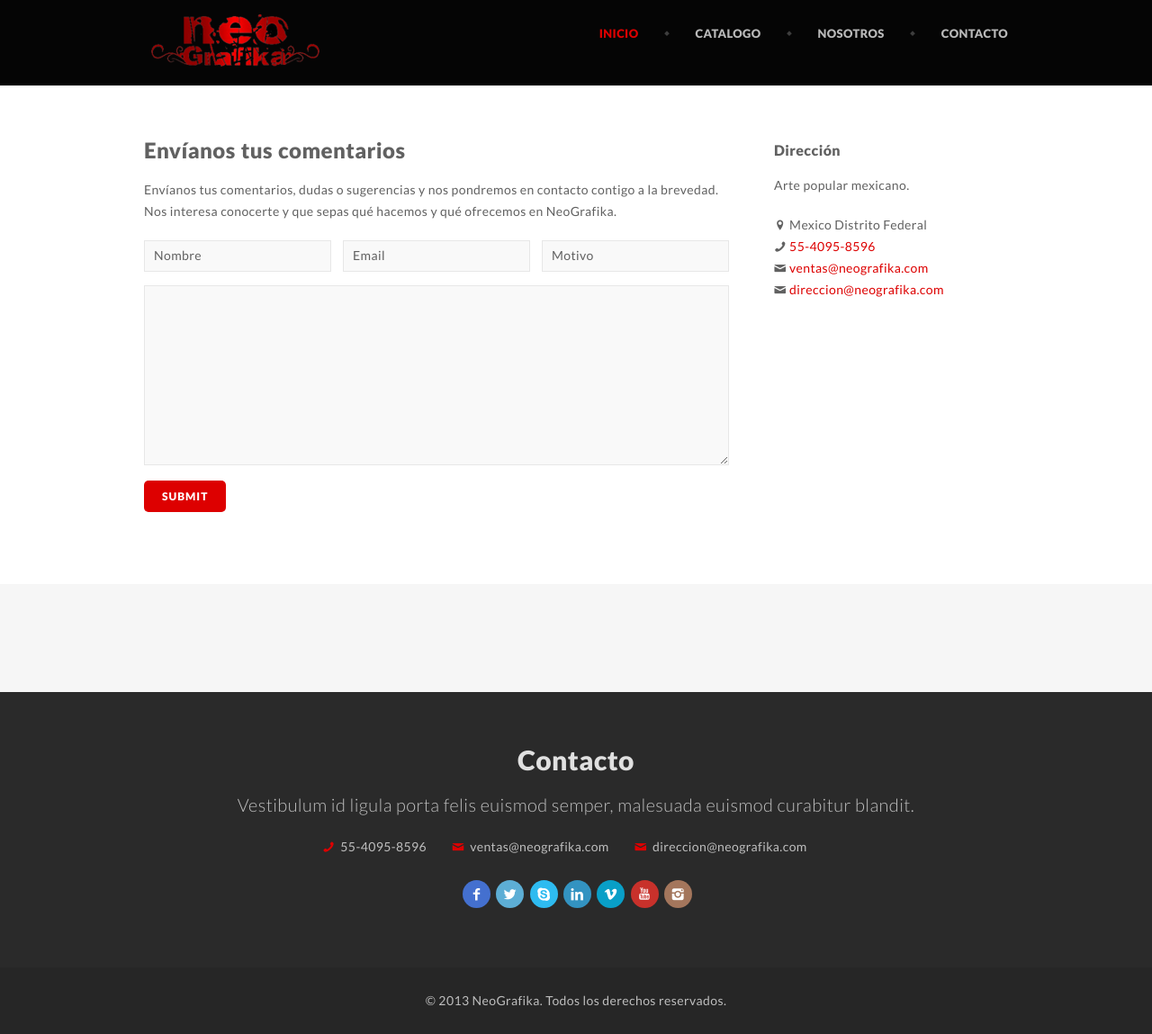
After one commit to Dizi7/NeoGrafika, a WordPress theme: template themes/neografika/page-contacto.php in a window 1280 px wide. The commit adds this page. Shown: the whole page at 90% size. Run offline with PHP 8.4 and a stand-in for WordPress, Linux system fonts and the light colour scheme; the site name, menu and one post (Sample post) are stand-ins, and other content is empty; some libraries are stand-ins or nearby versions.

Commit message:
catalogo y contacto

```diff
--- a/themes/neografika/css/color/red.css
+++ b/themes/neografika/css/color/red.css
@@ -1,125 +1,126 @@
 a {
-    color: #ff6760;
+    color: #DD0000;
 }
 h2.post-title a:hover {
-    color: #ff6760
+    color: #DD0000;
 }
 a.button,
 .forms fieldset .btn-submit,
 .comment-form .btn-submit,
 .filter li a,
 .page-navi ul li a {
-    background-color: #ff6760;
+    background-color: #DD0000;
 }
 ul li:before {
-    color: #ff6760;
+    color: #BB0000;
 }
 .lite1 {
-    color: #ff6760;
-    border-bottom: 1px dotted #ff6760;
+    color: #DD0000;
+    border-bottom: 1px dotted #DD0000;
 }
 .menu ul li.active a,
 .menu ul li a:hover,
 .menu ul li a.selected {
-    color: #ff6760
+    color: #DD0000;
 }
 .menu ul li ul:before {
-    border-bottom: 5px solid #ff6760;
+    border-bottom: 5px solid #DD0000;
 }
 .menu ul li ul li:first-child {
-    border-top: 2px solid #ff6760
+    border-top: 2px solid #DD0000;
 }
 .menu ul li ul li a:hover {
-    background-color: #ff6760;
+    background-color: #DD0000;
 }
 .box-wrapper .box:hover i.special {
-    color: #ff6760;
+    color: #DD0000;
 }
 .box-wrapper .box:hover p,
 .box-wrapper .box:hover h3 {
-    color: #ff6760;
+    color: #DD0000;
 }
 footer a:hover {
-    color: #ff6760
+    color: #DD0000;
 }
 .subfooter-wrapper a:hover {
-    color: #ff6760
+    color: #DD0000;
 }
 ul.contact-info li i {
-    color: #ff6760;
+    color: #DD0000;
 }
 .post .info .date {
-    background: #ff6760;
+    background: #DD0000;
 }
 .post-list h6 a:hover {
-    color: #ff6760
+    color: #DD0000;
 }
 .related-wrapper h2 a:hover {
-    color: #ff6760
+    color: #DD0000;
 }
 #comments .info h2 a:hover {
-    color: #ff6760
+    color: #DD0000;
 }
 #comments a.reply-link:hover {
-    color: #ff6760
+    color: #DD0000;
 }
 .tab a.active,
 .tab a:hover {
-    color: #ff6760
+    color: #DD0000;
 }
 #testimonials .author {
-    color: #ff6760;
+    color: #DD0000;
 }
 #testimonials .tab a.active,
 #testimonials .tab a:hover {
-    background: #ff6760;
+    background: #DD0000;
 }
 .toggle h4.title:hover,
 .toggle h4.title.active {
-    color: #ff6760
+    color: #DD0000;
 }
 .tp-caption .colored {
-    color: #ff6760
+    color: #DD0000;
 }
 .tp-bullets.simplebullets.round .bullet.selected,
 .tp-bullets.simplebullets.round .bullet:hover {
-    background-color: #ff6760
+    background-color: #DD0000;
 }
 .tparrows:hover {
-    background-color: #ff6760;
+    background-color: #DD0000;
 }
 .touchcarousel .touchcarousel-item .link:hover {
-    background-color: #ff6760;
+    background-color: #DD0000;
 }
 .touchcarousel .touchcarousel-item .caption a:hover {
-	color: #ff6760;
+	color: #DD0000;
 }
 .touch-carousel .scrollbar {
-    background-color: #ff6760 !important;
+    background-color: #DD0000 !important;
 }
 .fancybox-close:hover,
 .fancybox-prev span:hover,
 .fancybox-next span:hover {
-    background: #ff6760 !important;
+    background: #DD0000 !important;
 }
 .meter > span {
-    background-color: #ff6760;
+    background-color: #DD0000;
 }
 .pricing .plan h4 span {
-    color: #ff6760;
+    color: #DD0000;
 }
 .portfolio-detail-view .closebutton:hover,
 .portfolio-detail-view-remove .closebutton:hover {
-    background: #ff6760;
+    background: #DD0000;
 }
 .carousel .item .link:hover,
 .portfolio-detail-view .single .link:hover {
-    background-color: #ff6760;
+    background-color: #DD0000;
 }
 .carousel-control:hover {
-    background-color: #ff6760;
+    background-color: #DD0000;
 }
 .items li a .overlay,
 .overlay a .more {
-    background-color: rgba(255,103,96, 0.92);
+    background-color: #BB0000;
+    opacity: 0.75;
 }
--- a/themes/neografika/footer.php
+++ b/themes/neografika/footer.php
@@ -3,21 +3,22 @@
 		<footer class="aligncenter">
 			<!-- Begin Inner -->
 			<div class="inner">
-				<h1>Get In Touch</h1>
+				<h1>Contacto</h1>
 				<p class="description">Vestibulum id ligula porta felis euismod semper, malesuada euismod curabitur blandit.</p>
 				<ul class="contact-info">
-					<li><i class="icon-location"></i> Moonshine St. 14/05 Light City, Jupiter</li>
-					<li><i class="icon-phone"></i> 0247 541 65 87</li>
-					<li><i class="icon-mail"></i> <a href="mailto:support@longwave.com">support@longwave.com</a></li>
+					<!-- <li><i class="icon-location"></i> Moonshine St. 14/05 Light City, Jupiter</li> -->
+					<li><i class="icon-phone"></i> <a href="tel://6176101405">55-4095-8596</a></li>
+					<li><i class="icon-mail"></i> <a href="mailto:ventas@neografika.com">ventas@neografika.com</a></li>
+					<li><i class="icon-mail"></i> <a href="mailto:direccion@neografika.com">direccion@neografika.com</a></li>
 				</ul>
 				<ul class="social">
-					<li><a href="#"><i class="icon-s-rss"></i></a></li>
+					<li><a href="#"><i class="icon-s-facebook"></i></a></li>
 					<li><a href="#"><i class="icon-s-twitter"></i></a></li>
-					<li><a href="#"><i class="icon-s-facebook"></i></a></li>
-					<li><a href="#"><i class="icon-s-dribbble"></i></a></li>
-					<li><a href="#"><i class="icon-s-pinterest"></i></a></li>
+					<li><a href="#"><i class="icon-s-skype"></i></a></li>
+					<li><a href="#"><i class="icon-s-linkedin"></i></a></li>
+					<li><a href="#"><i class="icon-s-vimeo"></i></a></li>
+					<li><a href="#"><i class="icon-s-youtube"></i></a></li>
 					<li><a href="#"><i class="icon-s-instagram"></i></a></li>
-					<li><a href="#"><i class="icon-s-vimeo"></i></a></li>
 				</ul>
 			</div>
 			<!-- Begin Inner -->
@@ -28,7 +29,7 @@
 		<div class="subfooter-wrapper">
 			<!-- Begin Inner -->
 			<div class="inner">
-				<p>© 2013 Webpaint. All rights reserved. Theme by <a href="http://elemisfreebies.com">elemis</a>.</p>
+				<p>© 2013 NeoGrafika. Todos los derechos reservados.</p>
 			</div>
 			<!-- Begin Inner -->
 		</div>
--- a/themes/neografika/functions.php
+++ b/themes/neografika/functions.php
@@ -5,24 +5,6 @@
 	add_filter('show_admin_bar' ,function($content){
 		return ( current_user_can("administrator") ) ? $content : false;
 	});
-
-// QUITAR ELEMENTOS DEL MENU DENTRO DEL DASHBOARD ////////////////////////////////////
-
-/*	add_action('admin_menu', function() {
-		// quitar estos elementos
-		$remove = array(__('Pages'),__('Posts'),__('Tools'),__('Comments'),__('Appearance'));
-
-		// global menu object
-		global $menu; end($menu);
-
-		// filtrar y quitar los elementos
-		while(prev($menu)){
-			$value = explode(' ',$menu[key($menu)][0]);
-			if(in_array($value[0] != NULL ? $value[0] : '' , $remove)){
-				unset( $menu[key($menu)] );
-			}
-		}
-	});*/
 
 // POST TYPES, METABOXES AND TAXONOMIES //////////////////////////////////////////////
 
@@ -56,6 +38,7 @@
 		wp_enqueue_script('twitter', JSPATH.'twitter.min.js', '', false, false );
 		wp_enqueue_script('boostrapslider', JSPATH.'boostrapslider.js', '', false, false );
 		wp_enqueue_script('scripts', JSPATH.'scripts.js',  array('jquery'), false, true );
+		wp_localize_script('scripts', 'ajax_url',  get_bloginfo('wpurl').'/wp-admin/admin-ajax.php');
 
 		// styles
 		wp_enqueue_style('style', get_stylesheet_uri());
@@ -80,14 +63,13 @@
 	}
 
 	if(function_exists( 'add_image_size' )){
-		add_image_size( 'propiedad-thumb', 270, 220, true );
+		add_image_size( 'producto_thumb', 270, 220, true );
 	}
-
 
 // ADD EXTRA CONFIGURATIONS TO ADMIN MENU ////////////////////////////////////////////
 
 	add_action( 'admin_menu', function(){
-		$remove = array(__('Pages'),__('Posts'),__('Tools'),__('Comments'),__('Appearance'));
+		$remove = array(__('Posts'),__('Tools'),__('Comments'),__('Appearance'));
 		remove_dashboard_menus($remove);
 
 		//add_submenu_page( parent_slug, page_title, menu_title, capability, menu_slug, function )
@@ -166,6 +148,31 @@
 	}
 
 	/**
+	 *
+	 * Regresa todos los productos con el term especificado
+	 *
+	 * @param term slug
+	 * @return Array of objects que contiene todos los posts(productos)
+	 *
+	 **/
+	function get_posts_by_term_slug($slug){
+		global $wpdb;
+		$result = $wpdb->get_results(
+			"SELECT * from wp_posts
+				INNER JOIN wp_term_relationships as tr
+					ON ID = tr.object_id
+				INNER JOIN wp_term_taxonomy as tt
+					ON tr.term_taxonomy_id = tt.term_taxonomy_id
+				INNER JOIN wp_terms as t
+					ON t.term_id = tt.term_id
+					WHERE t.slug = '$slug'
+						AND post_type   = 'producto'
+						AND post_status = 'publish'", OBJECT
+		);
+		return $result;
+	}
+
+	/**
 	 * Quita elementos del sidebar dentro del dashboard
 	 *
 	 * @param  remove : (Array) Arreglo con los elementos que se omitiran
@@ -180,3 +187,37 @@
 			}
 		}
 	}
+
+
+
+    function send_new_comment_mail(){
+
+        $message = (isset($_POST['message'])) ? $_POST['message'] : '';
+        $name    = (isset($_POST['name'])) ? $_POST['name'] : '';
+        $email   = (isset($_POST['email'])) ? $_POST['email'] : '';
+        $subject = (isset($_POST['subject'])) ? $_POST['subject'] : '';
+
+        $headers = 'From: wordpress <wordpress@lakatia.com>' . "\r\n";
+
+        date_default_timezone_set("Mexico/General");
+        $date = date("Y-m-d H:i:s");
+
+        add_filter( 'wp_mail_content_type', 'set_html_content_type' );
+
+        if( $name ){
+           wp_mail( 'scrub.mx@gmail.com', 'Nuevo Mensaje - NeoGrafika.com',
+                   'Fecha: '.$date.'<br />Nombre: '. $name .'<br />Email: '. $email .'<br />Mensaje:<br /><br />'. $message, $headers );
+        }else{
+            wp_mail( 'scrub.mx@gmail.com', 'Nuevo Mensaje - NeoGrafika.com',
+                    'Fecha: '.$date.'<br />Mensaje:<br /><br />'. $message, $headers );
+        }
+
+        remove_filter( 'wp_mail_content_type', 'set_html_content_type' ); // reset content-type to to avoid conflicts
+
+    }
+    add_action('wp_ajax_send_new_comment_mail', 'send_new_comment_mail');
+    add_action('wp_ajax_nopriv_send_new_comment_mail', 'send_new_comment_mail');
+
+    function set_html_content_type(){
+        return 'text/html';
+    }
--- a/themes/neografika/header.php
+++ b/themes/neografika/header.php
@@ -29,17 +29,10 @@
 						<!-- Begin Menu -->
 						<nav id="menu" class="menu">
 							<ul id="tiny">
-								<li class="active"><a href="index.html">Inicio	</a></li>
-								<li><a href="portfolio.html">Catalogo</a>
-									<ul>
-										<li><a href="index2.html">Business Style I</a></li>
-										<li><a href="index3.html">Business Style II</a></li>
-										<li><a href="index4.html">Latest Blog</a></li>
-										<li><a href="index5.html">Pricing Table</a></li>
-									</ul>
-								</li>
-								<li><a href="index2.html">Nosotros</a></li>
-								<li><a href="contact.html">Contacto</a></li>
+								<li class="active"><a href="<?= site_url() ?>">Inicio	</a></li>
+								<li><a href="<?= site_url() ?>">Catalogo</a></li>
+								<li><a href="<?= site_url() ?>">Nosotros</a></li>
+								<li><a href="<?= site_url('/contacto/') ?>">Contacto</a></li>
 							</ul>
 						</nav>
 						<!-- End Menu -->
--- a/themes/neografika/js/functions.js
+++ b/themes/neografika/js/functions.js
@@ -13,7 +13,6 @@
 			});
 		}
 
-
 	});
 
 }(jQuery));
--- /dev/null
+++ b/themes/neografika/page-contacto.php
@@ -0,0 +1,67 @@
+<?php get_header(); ?>
+
+	<!-- Begin Light Wrapper -->
+	<div class="light-wrapper">
+		<!-- Begin Inner -->
+		<div class="inner">
+			<!-- Begin Content -->
+			<section class="content">
+			<h2>Envíanos tus comentarios</h2>
+			<p>
+				Envíanos tus comentarios, dudas o sugerencias y nos pondremos en contacto contigo a la brevedad.
+				Nos interesa conocerte y que sepas qué hacemos y qué ofrecemos en NeoGrafika.
+			</p>
+			<!-- Begin Form -->
+			<div class="form-container">
+				<div class="response"></div>
+				<form class="forms" action="form-handler.php" method="POST">
+					<fieldset>
+						<ol>
+							<li class="form-row text-input-row name-field">
+								<input type="text" name="name" id="name" class="text-input defaultText required" title="Nombre"/>
+							</li>
+							<li class="form-row text-input-row email-field">
+								<input type="text" name="email" id="email" class="text-input defaultText required email" title="Email"/>
+							</li>
+							<li class="form-row text-input-row subject-field">
+								<input type="text" name="subject" id="subject" class="text-input defaultText" title="Motivo"/>
+							</li>
+							<li class="form-row text-area-row">
+								<textarea name="message" id="message" class="text-area required"></textarea>
+							</li>
+							<li class="button-row">
+								<input type="submit" value="Submit" name="submit" class="btn-submit" />
+							</li>
+						</ol>
+					</fieldset>
+				</form>
+			</div>
+			<!-- End Form -->
+			</section>
+			<aside class="sidebar">
+				<div class="sidebox">
+					<h3>Dirección</h3>
+					<p>Arte popular mexicano.</p>
+					<i class="icon-location contact"></i> Mexico Distrito Federal<br />
+					<i class="icon-phone contact"></i> <a href="tel://6176101405">55-4095-8596</a><br />
+					<i class="icon-mail contact"></i> <a href="mailto:ventas@neografika.com">ventas@neografika.com</a><br />
+					<i class="icon-mail contact"></i> <a href="mailto:direccion@neografika.com">direccion@neografika.com</a><br />
+				</div>
+			</aside>
+			<div class="clear"></div>
+		</div><!-- End Inner -->
+	</div><!-- End Light Wrapper -->
+
+	<!-- Begin Dark Wrapper -->
+	<div class="dark-wrapper">
+		<!-- Begin Inner -->
+		<div class="inner">
+			<div id="twitter-wrapper">
+				<div id="twitter"></div>
+			</div>
+		</div>
+		<!-- End Inner -->
+	</div>
+	<!-- End Dark Wrapper -->
+
+<?php get_footer(); ?>
--- a/themes/neografika/style.css
+++ b/themes/neografika/style.css
@@ -435,14 +435,19 @@ header .menu {
     float: right
 }
 header {
-    background-color: #262626;
-    display: block;
+    /*background-color: #262626;*/
+    background-color: #050505;
+    display: block;
+}
+header .inner{
+    /*background-color: #262626;*/
+    background-color: #050505;
 }
 .top-wrapper .inner {
     padding: 40px 0
 }
 .top-wrapper header .inner {
-    padding: 35px 0 29px
+    padding: 15px 0 20px
 }
 p.description {
     font-weight: 300;
@@ -460,6 +465,7 @@ p.description {
 .menu ul {
     margin: 0;
     padding: 0;
+    padding-top: 10px;
     list-style-type: none;
     position: relative;
     overflow: inherit;
```
Also changed, not shown: themes/neografika/index.php (+28 -10 lines), themes/neografika/js/scripts.js (+34 -1 lines), themes/neografika/page-catalogo.php (added, +72 -0 lines), themes/neografika/templates/header/header-banner.php (+9 -3 lines), themes/neografika/images/favicon.png, themes/neografika/images/logo.png, themes/neografika/images/logo@2x.png (deleted), uploads/2013/05/077-150x150.jpg (added), uploads/2013/05/077-200x300.jpg (added), uploads/2013/05/077-270x220.jpg (added), uploads/2013/05/077.jpg (added).
